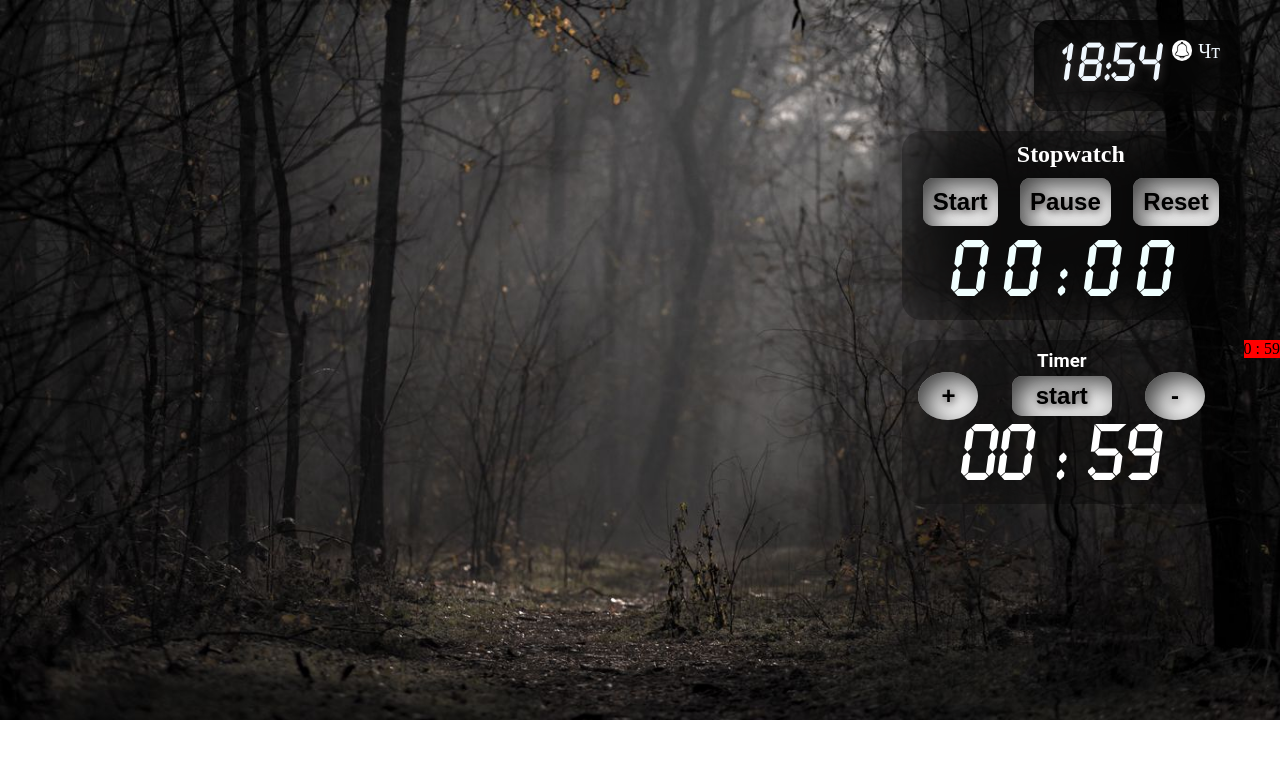
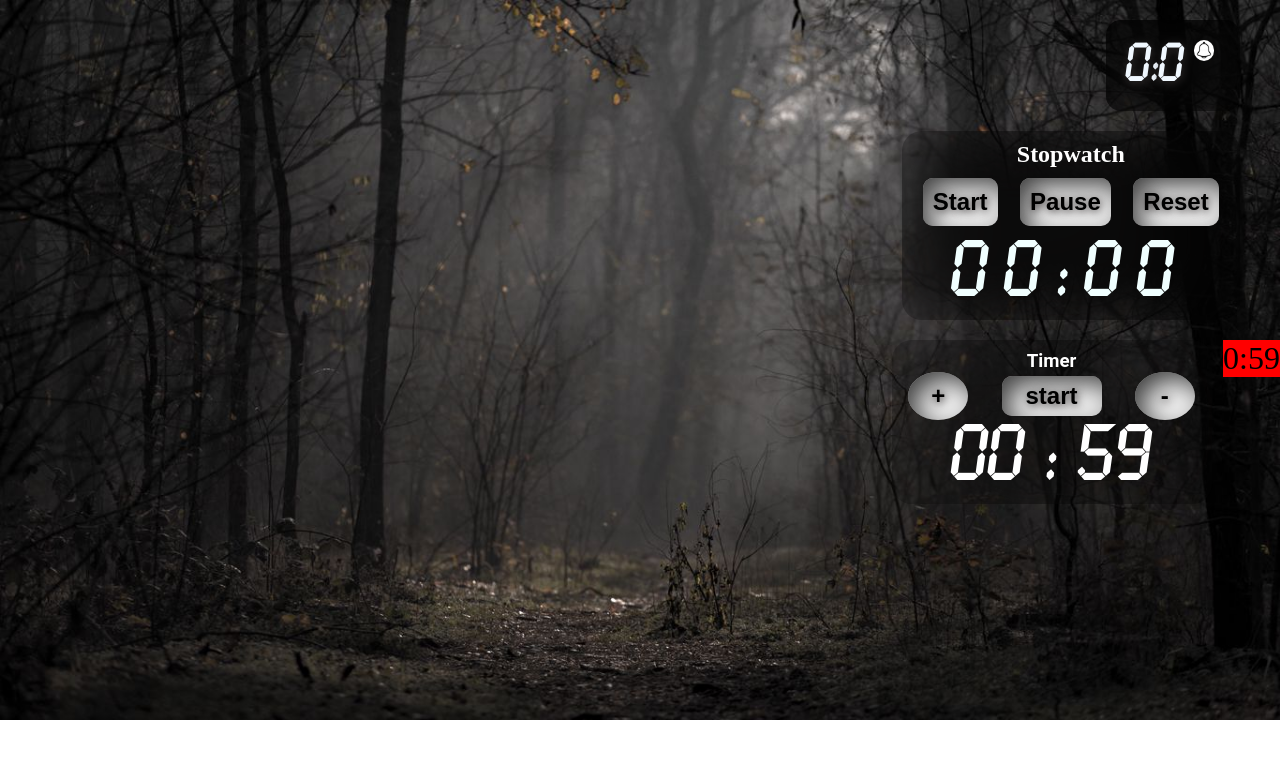
Before and after one commit to pepsif/react-timer, a React (Create React App) app: page / in a window 1280 px wide. Shown: the top 758 px of the page. Built offline with nearby package versions, Linux system fonts and the light colour scheme.

Commit message:
add: block Clock RerenderTree function and stor rerender all App.js

```diff
--- a/src/App.js
+++ b/src/App.js
@@ -10,7 +10,7 @@ function App(props) {
         <div className="body_inner">
             <Clock state={props.state} />
             <StopWatchContainer state={props.state}/>
-            <Timer state={props.timerState}/>
+            <Timer />
 
         </div>
     );
--- a/src/components/stop-watch/StopWatchContainer.jsx
+++ b/src/components/stop-watch/StopWatchContainer.jsx
@@ -4,6 +4,7 @@ import StopWatchTable from '../stop-watch/stopwatch';
 import ButtonBlock from "../Button-block/button-block";
 
 const StopWatchContainer = (props)=>{
+
     return(
         <section className="stopwatch-section">
                 <div className='container stopwatch-container'>
--- a/src/components/timer/timer.jsx
+++ b/src/components/timer/timer.jsx
@@ -2,15 +2,13 @@ import React from "react";
 import "./timer.css";
 
 const Timer = () => {
+
   const [timerMinute, setTimerMinute] = React.useState(0);
   const [ timerSecond, setTimerSecond] = React.useState(59)
   let timerStarter = false;
-  let timerInterval = 't';
-  let timerMinutes = 0;
-  // let timerSeconds = 59;
-  let timerDisplay = `${timerMinute} : ${timerSecond}`;
-
-  const timerIncrease = () => {
+  let timerInterval = '';
+    console.log(timerInterval)
+   const timerIncrease = () => {
     setTimerMinute(timerMinute + 1);
 
   };
@@ -18,21 +16,28 @@ const Timer = () => {
   const timerDecrease = () => {
     if (timerMinute === 0) return;
     setTimerMinute(timerMinute - 1);
-    timerMinutes = timerMinute;
-  };
+    };
   const timerStart = () => {
+
     if(timerStarter === true) return
-    timerStarter = true;
-    timerInterval = setInterval(()=>{
+     timerStarter = true;
 
-      // setTimerSecond(timerSecond - 1)
-      console.log(timerSecond)
+     timerInterval = setInterval(() => {
+
+      setTimerSecond(timerSecond => {
+          // console.log(timerSecond)
+
+        if(timerSecond === 0) return "huy"
+       return timerSecond - 1
+      }
+        )
+
     },1000)
   };
 
   return (
     <section className="timer-section">
-      <span style={{ backgroundColor: "red",float: "right" }}>{timerDisplay}</span>
+      <span style={{ backgroundColor: "red",float: "right",fontSize:"2rem" }}>{timerMinute}:{timerSecond}</span>
       <div className="container timer-container">
         <div className="timer-block">
           <h3 className="timer-title">timer</h3>
@@ -41,7 +46,7 @@ const Timer = () => {
             <button className="button start" onClick={() => {timerStart()}}>start</button>
             <button className="button down" onClick={() => { timerDecrease(); }}>-</button>
            </div>
-           <span className="timer-count"> {timerMinute<10 ? "0"+ timerMinute : timerMinute} : { timerSecond}</span>
+           <span className="timer-count"> {timerMinute<10 ? "0"+ timerMinute : timerMinute} : { timerSecond < 10 ? "0" + timerSecond : timerSecond}</span>
         </div>
 
       </div>
--- a/src/index.js
+++ b/src/index.js
@@ -2,7 +2,7 @@ import React from 'react';
 import ReactDOM from 'react-dom/client';
 import App from './App';
 import state from './state/state';
-import timerState from "./state/timer-state";
+// import timerState from "./state/timer-state";
 
 const root = ReactDOM.createRoot(document.getElementById('root'));
 
@@ -10,7 +10,7 @@ const root = ReactDOM.createRoot(document.getElementById('root'));
 const rerenderTree = () => {
   root.render(
       <div>
-        <App state={state} timerState={timerState}/>
+        <App state={state} />
       </div>
   );
 }
--- a/src/state/state.js
+++ b/src/state/state.js
@@ -68,7 +68,7 @@ const state = {
         if (state.clockMinutes < 10) {
             state.clockMinutes = "0" + minute
         }
-        rerenderTree()
+
     }, 1000)
 }
 export default state
--- a/src/state/timer-state.js
+++ b/src/state/timer-state.js
@@ -69,4 +69,4 @@ const timerState = {
     }
 }
 
-export default timerState
+// export default timerState
```
